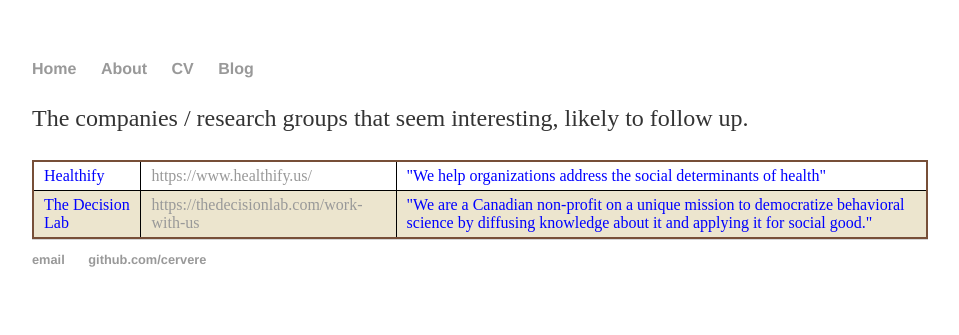
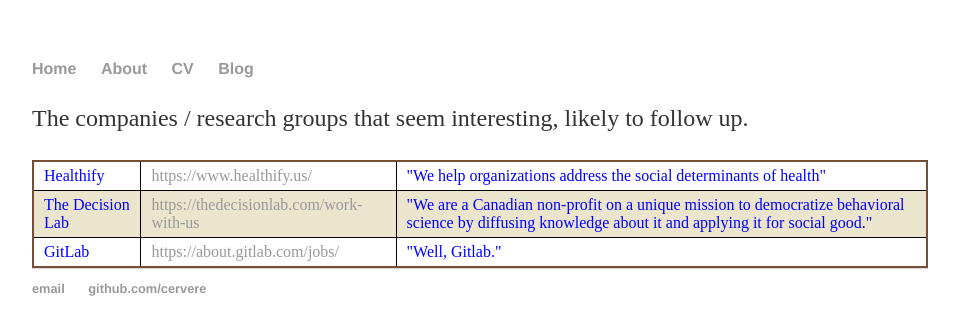
Before and after one commit to cervere/cervere.github.io, a Jekyll site: the page built from _posts/2020-04-06-companies.md, in a window 1280 px wide. Shown: the top 335 px of the page, without its empty margins (160-1119 px from the left). Built offline with Jekyll 4.4.1, drawn with Linux system fonts in a browser that asks for light colours.

Commit message:
Update 2020-04-06-companies.md

```diff
--- a/_posts/2020-04-06-companies.md
+++ b/_posts/2020-04-06-companies.md
@@ -33,4 +33,10 @@
   <td><a href="https://thedecisionlab.com/work-with-us"> https://thedecisionlab.com/work-with-us </a> </td>
   <td>"We are a Canadian non-profit on a unique mission to democratize behavioral science by diffusing knowledge about it and applying it for social good."</td>
 </tr>
+<tr>
+  <td>GitLab</td>
+  <td><a href="https://about.gitlab.com/jobs/"> https://about.gitlab.com/jobs/ </a> </td>
+  <td>"Well, Gitlab."</td>
+</tr>
+
 </table>
```
